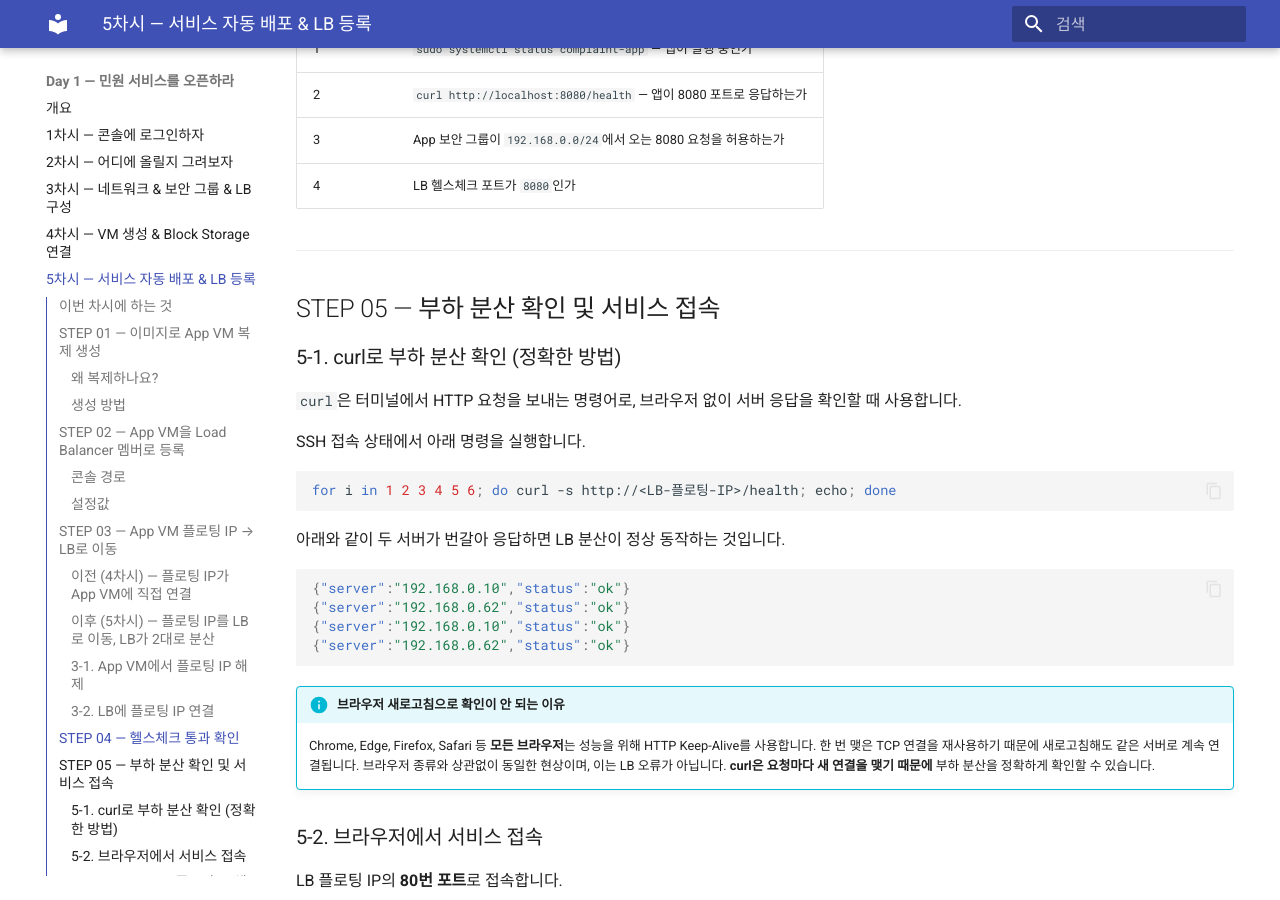
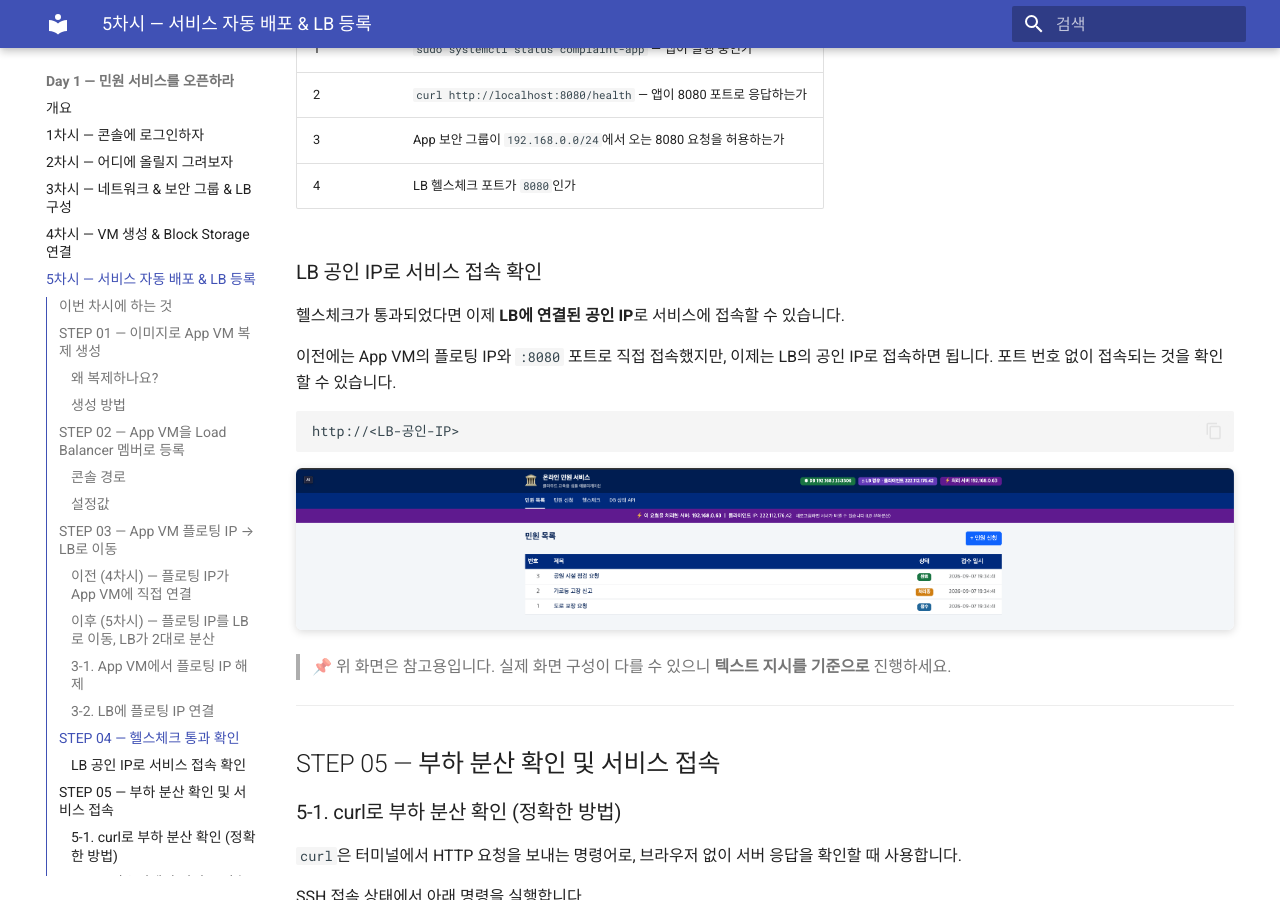
Before and after one commit to skilleat-labs/cloud-native-minwon-lab, an MkDocs documentation site: the page built from docs/day1/session5.md, in a window 1280 px wide and 900 px high, scrolled down 7335 px. Built offline with MkDocs 1.6.1 and Material for MkDocs 9.7.7, drawn with Linux system fonts in a browser that asks for light colours.

Commit message:
docs: LB 공인 IP 서비스 접속 확인 섹션 추가

````diff
--- a/docs/day1/session5.md
+++ b/docs/day1/session5.md
@@ -220,6 +220,19 @@ Network > Load Balancer → minwon-lb 클릭
 | 3 | App 보안 그룹이 `192.168.0.0/24`에서 오는 8080 요청을 허용하는가 |
 | 4 | LB 헬스체크 포트가 `8080`인가 |
 
+### LB 공인 IP로 서비스 접속 확인
+
+헬스체크가 통과되었다면 이제 **LB에 연결된 공인 IP**로 서비스에 접속할 수 있습니다.
+
+이전에는 App VM의 플로팅 IP와 `:8080` 포트로 직접 접속했지만, 이제는 LB의 공인 IP로 접속하면 됩니다. 포트 번호 없이 접속되는 것을 확인할 수 있습니다.
+
+```
+http://<LB-공인-IP>
+```
+
+![LB 공인 IP로 서비스 접속 확인](./images/5-4-lb-public-ip-access.png)
+> 📌 위 화면은 참고용입니다. 실제 화면 구성이 다를 수 있으니 **텍스트 지시를 기준으로** 진행하세요.
+
 ---
 
 ## STEP 05 — 부하 분산 확인 및 서비스 접속
````
Also changed, not shown: docs/day1/images/5-4-lb-public-ip-access.png (added).
